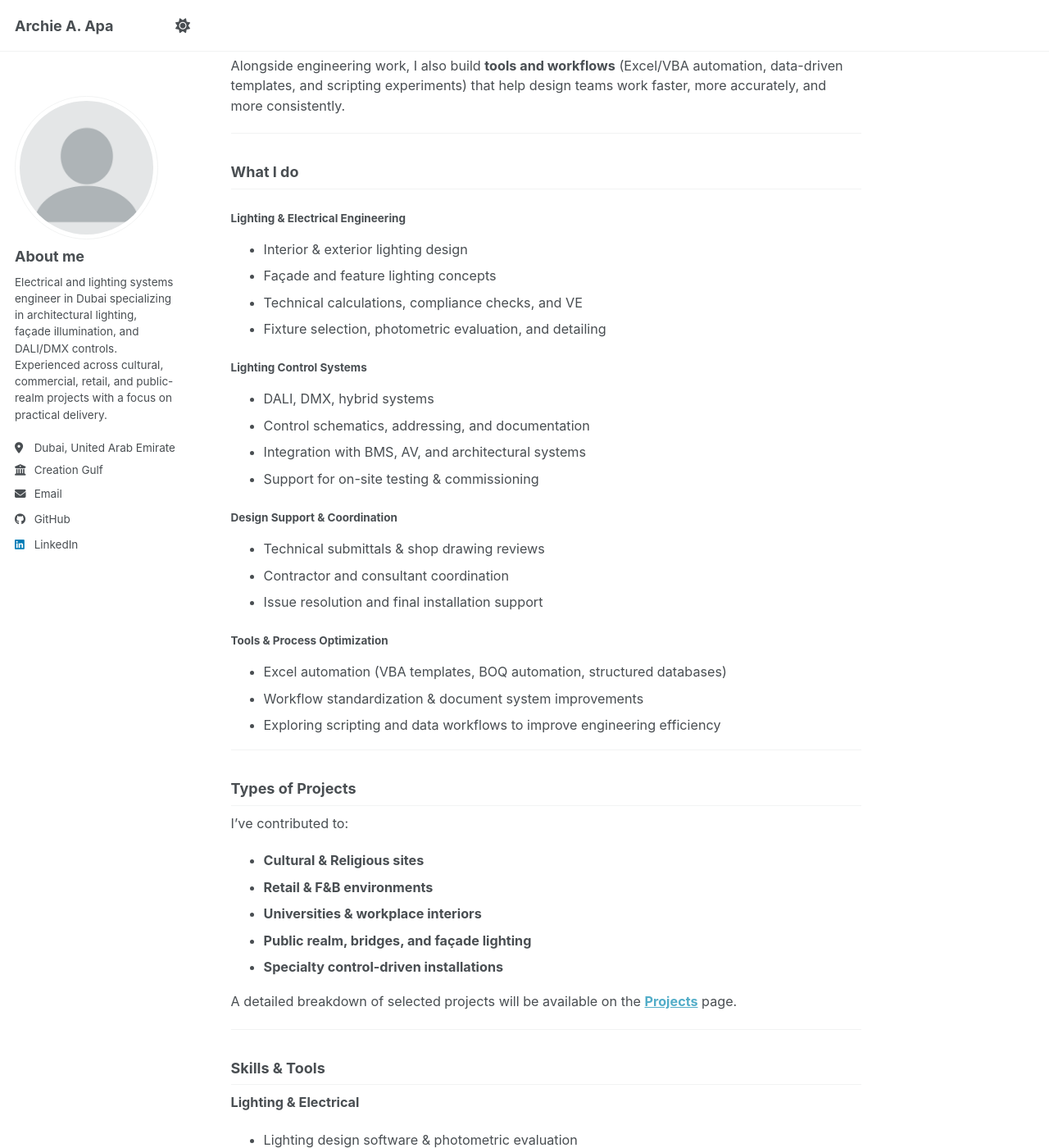
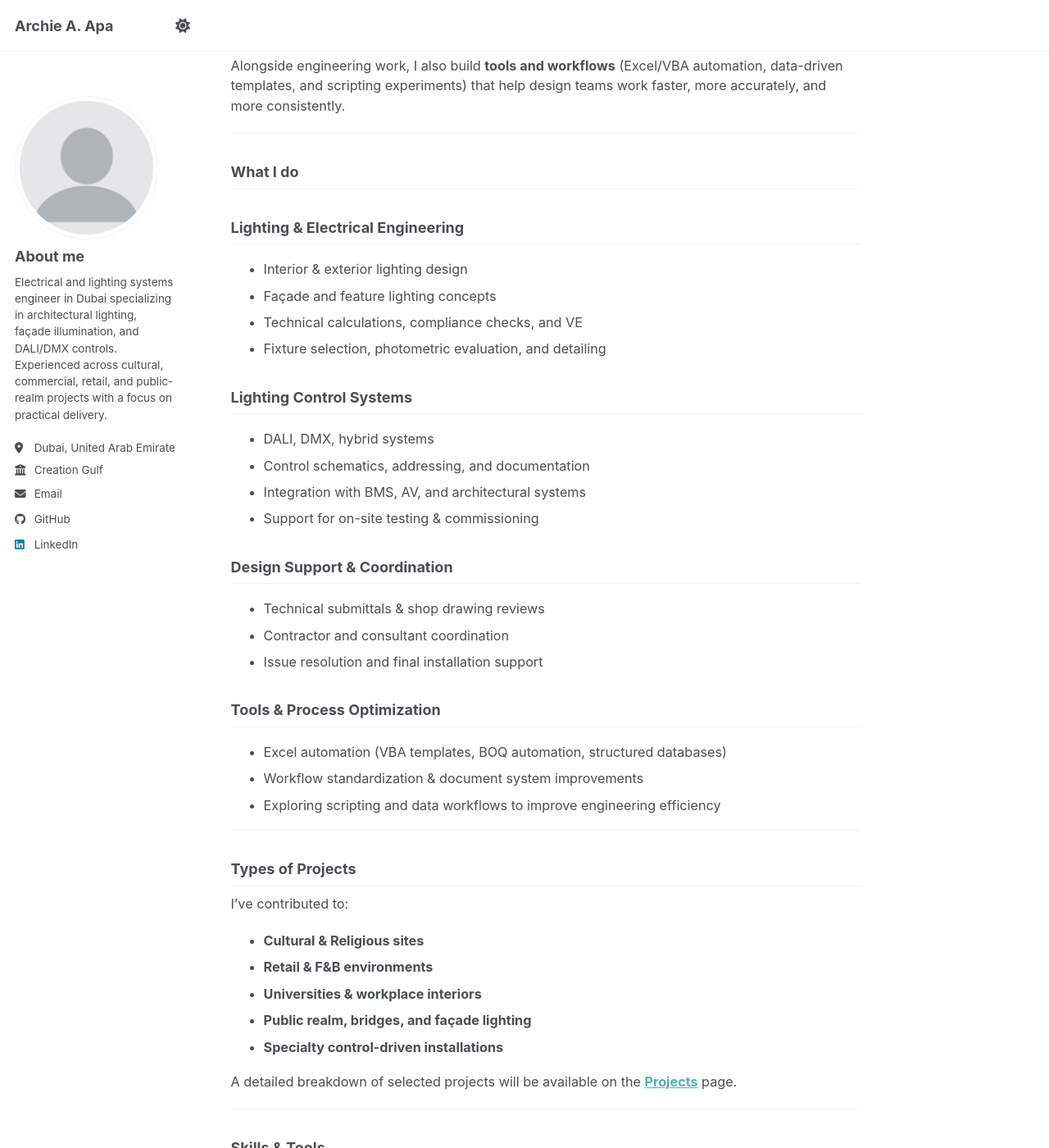
Before and after one commit to archie222222/archieapa, a Jekyll site: the page built from _pages/about.md, in a window 1280 px wide and 1400 px high, scrolled down 261 px. Shown: the whole window at 82% size. Built offline with Jekyll 4.4.1, drawn with Linux system fonts in a browser that asks for light colours; a script bundle is joined from its source files by our own code; library files that are not in the unit come from our copies.

Commit message:
Adjusted font sizes

```diff
--- a/_pages/about.md
+++ b/_pages/about.md
@@ -17,24 +17,24 @@ Alongside engineering work, I also build **tools and workflows** (Excel/VBA auto
 
 ## What I do
 
-### **Lighting & Electrical Engineering**
+## **Lighting & Electrical Engineering**
 - Interior & exterior lighting design
 - Façade and feature lighting concepts
 - Technical calculations, compliance checks, and VE
 - Fixture selection, photometric evaluation, and detailing
 
-### **Lighting Control Systems**
+## **Lighting Control Systems**
 - DALI, DMX, hybrid systems
 - Control schematics, addressing, and documentation
 - Integration with BMS, AV, and architectural systems
 - Support for on-site testing & commissioning
 
-### **Design Support & Coordination**
+## **Design Support & Coordination**
 - Technical submittals & shop drawing reviews
 - Contractor and consultant coordination
 - Issue resolution and final installation support
 
-### **Tools & Process Optimization**
+## **Tools & Process Optimization**
 - Excel automation (VBA templates, BOQ automation, structured databases)
 - Workflow standardization & document system improvements
 - Exploring scripting and data workflows to improve engineering efficiency
--- a/_sass/layout/_base.scss
+++ b/_sass/layout/_base.scss
@@ -41,7 +41,7 @@ h2 {
 }
 
 h3 {
-  font-size: $type-size-6;
+  font-size: $type-size-5;
 }
 
 h4 {
```
